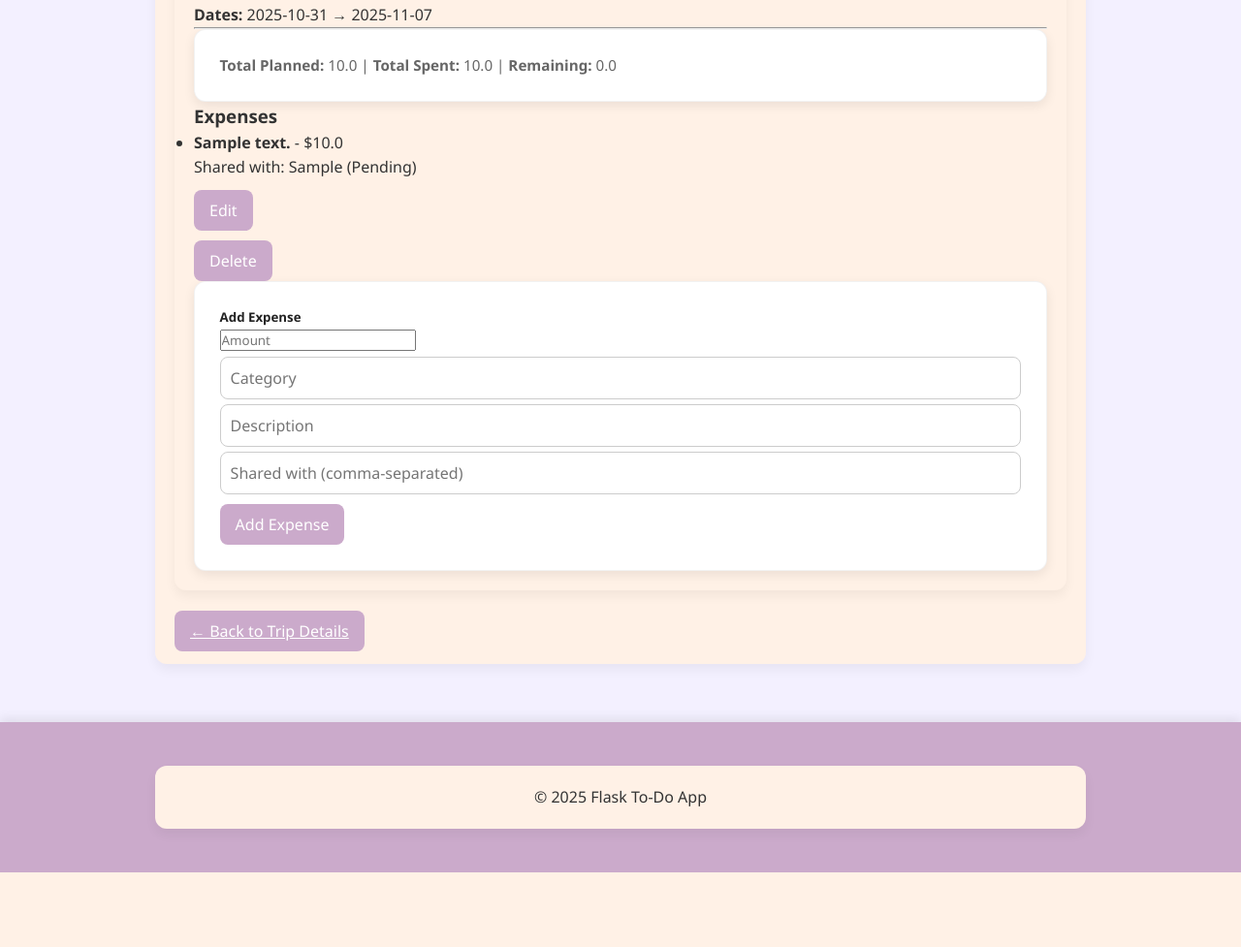
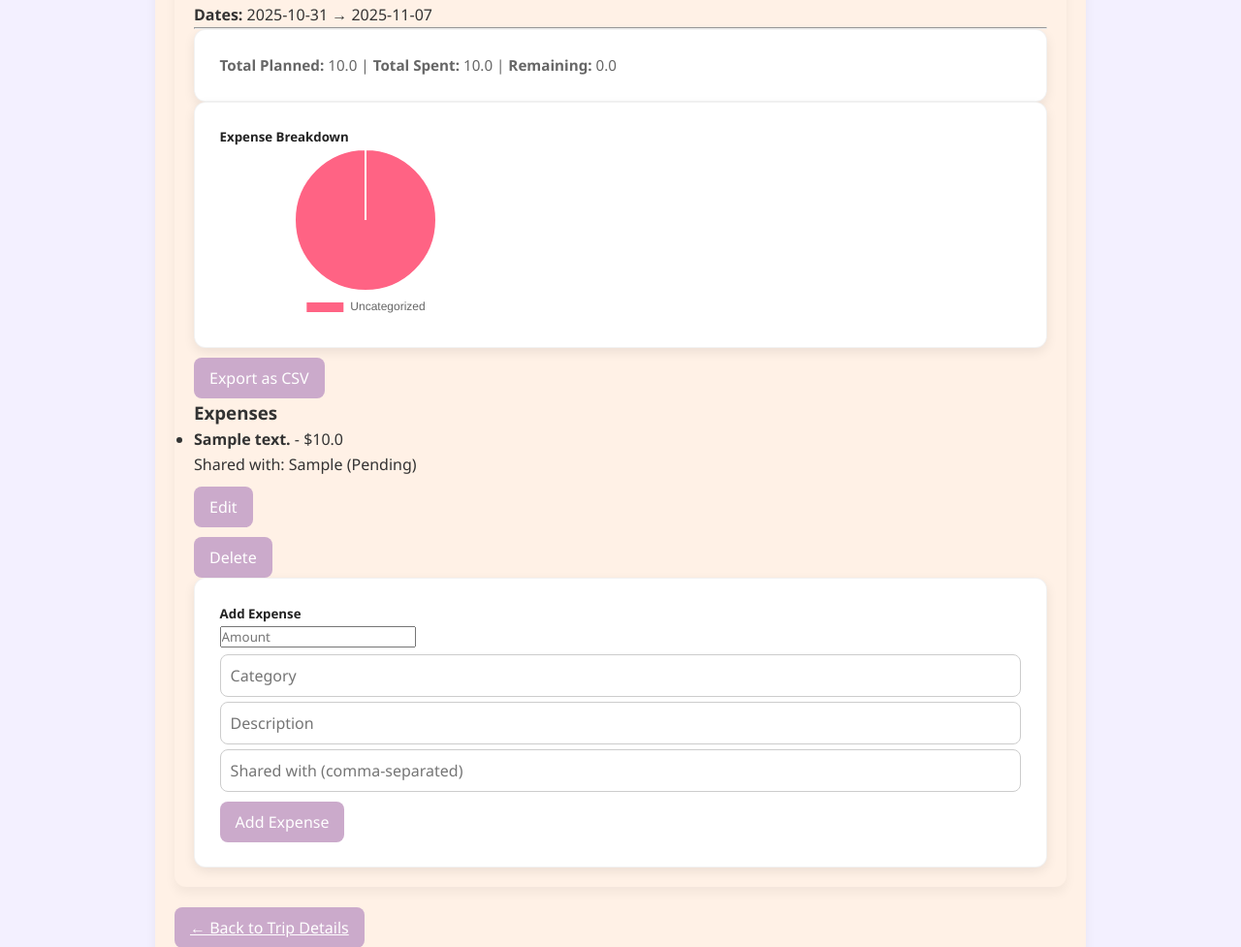
Before and after one commit to lumia-Qcode/JetSetGo, a Flask app: page /trip/1/budget in a window 1280 px wide. Shown: the part 414-1391 px from the top of the page at 97% size. Before the commit the page ends 1314 px from the top, so only its background shows below. Run offline with Flask 3, Linux system fonts and the light colour scheme; data comes from the database, SQL or seed files in the repository; tables that the repository leaves empty hold one stand-in row (values such as "Sample post").

Commit message:
Update budget.html
added import csv file and pie chart in budget

```diff
--- a/app/templates/budget.html
+++ b/app/templates/budget.html
@@ -15,6 +15,19 @@
             <b>Total Spent:</b> {{ trip.budget.total_spent }} |
             <b>Remaining:</b> {{ trip.budget.calculate_remaining() }}
         </p>
+    </div>
+
+    <!-- Chart -->
+    <div class="card p-3 mb-3">
+        <h5>Expense Breakdown</h5>
+        <!-- Reduced canvas size to make the pie chart smaller. -->
+        <!-- Styles and chart options also set maintainAspectRatio=false to respect these dimensions. -->
+        <canvas id="budgetChart" width="300" height="150" style="max-width:300px;max-height:180px;"></canvas>
+    </div>
+
+    <!-- Export CSV Button -->
+    <div class="mb-3">
+        <button type="button" class="btn btn-info" onclick="exportCSV()">Export as CSV</button>
     </div>
 
     <!-- Expenses -->
@@ -74,13 +87,123 @@
         </form>
     </div>
 </div>
-<!---Make a pie chart-->
-<!---Export csv file code-->
+
 <!-- Back to Trip Detail -->
-  <div class="text-end mb-3">
+<div class="text-end mb-3">
     <a href="{{ url_for('trips.trip_detail', trip_id=trip.id) }}" class="btn btn-outline-secondary">
         ← Back to Trip Details
     </a>
-  </div>
+</div>
+
+<script src="https://cdnjs.cloudflare.com/ajax/libs/Chart.js/3.9.1/chart.min.js"></script>
+
+<!-- Server-rendered expenses as JSON to avoid embedding Jinja in JS -->
+<script id="expenses-data" type="application/json"
+    data-trip-title="{{ trip.title|e }}"
+    data-total-spent="{{ trip.budget.total_spent|default(0) }}"
+    data-remaining="{{ trip.budget.calculate_remaining()|default(0) }}">
+[
+{%- for e in trip.budget.expenses %}
+    {{ ({'description': e.description|default(''), 'amount': (e.amount|default(0)), 'category': e.category|default('')})|tojson }}{{ "," if not loop.last else "" }}
+{%- endfor %}
+]
+</script>
+
+<script>
+var categoryData = {};
+var expenses = [];
+
+// Populate categoryData and expenses from server-rendered JSON
+var _dataEl = document.getElementById('expenses-data');
+if (_dataEl) {
+    try {
+        var serverExpenses = JSON.parse(_dataEl.textContent) || [];
+        serverExpenses.forEach(function(expense) {
+            var category = expense.category || 'Uncategorized';
+            var amount = Number(expense.amount) || 0;
+            categoryData[category] = (categoryData[category] || 0) + amount;
+            expenses.push({
+                description: expense.description || '',
+                amount: amount,
+                category: expense.category || ''
+            });
+        });
+    } catch (err) {
+        console.error('Failed to parse expenses JSON', err);
+    }
+}
+
+var labels = Object.keys(categoryData);
+var data = Object.values(categoryData);
+//*************************alizeh************************
+// Create the pie chart. Chart size is reduced by smaller canvas dimensions
+// and disabling maintainAspectRatio so Chart.js will use the canvas size.
+var ctx = document.getElementById('budgetChart').getContext('2d');
+var budgetChart = new Chart(ctx, {
+    type: 'pie',
+    data: {
+        labels: labels,
+        datasets: [{
+            data: data,
+            backgroundColor: [
+                '#FF6384',
+                '#36A2EB',
+                '#FFCE56',
+                '#4BC0C0',
+                '#9966FF',
+                '#FF9F40'
+            ]
+        }]
+    },
+    options: {
+        responsive: true,
+        // Let the chart fill the (smaller) canvas rather than enforcing original aspect ratio
+        maintainAspectRatio: false,
+        plugins: {
+            legend: {
+                position: 'bottom'
+            }
+        }
+    }
+});
+//*************************alizeh************************
+// exportCSV() explanation:
+// - Uses the `expenses` array populated from the server-rendered JSON in
+//   the <script id="expenses-data"> tag. This avoids embedding Jinja inside
+//   JavaScript loops and prevents errors when fields contain quotes/newlines.
+// - Builds a simple CSV with a small header (report title and date range),
+//   a Summary section and an Expenses section. Fields are concatenated with
+//   commas; if you need robust CSV escaping for fields that can contain
+//   commas/quotes/newlines, consider adding a CSV-escape helper that wraps
+//   fields in double-quotes and doubles internal quotes.
+// - The current filename uses the server-side trip title; for stricter
+//   safety you can URL-encode or sanitize the filename (replace spaces, remove
+//   special chars). See the alternative implementation I can add if you'd
+//   like automatic filename sanitization and safer CSV escaping.
+function exportCSV() {
+    var csv = 'Budget Report - {{ trip.title }}\n';
+    csv += 'Date Range: {{ trip.start_date }} to {{ trip.end_date }}\n\n';
+    csv += 'Summary\n';
+    csv += 'Total Planned,{{ trip.budget.total_planned }}\n';
+    csv += 'Total Spent,{{ trip.budget.total_spent }}\n';
+    csv += 'Remaining,{{ trip.budget.calculate_remaining() }}\n\n';
+    csv += 'Expenses\n';
+    csv += 'Description,Amount,Category\n';
+
+    expenses.forEach(function(expense) {
+        // Note: this simple concatenation assumes fields do not contain commas or quotes.
+        csv += (expense.description || '') + ',' + (expense.amount || '') + ',' + (expense.category || '') + '\n';
+    });
+
+    var element = document.createElement('a');
+    element.setAttribute('href', 'data:text/csv;charset=utf-8,' + encodeURIComponent(csv));
+    // Filename uses the trip title; consider sanitizing for production.
+    element.setAttribute('download', '{{ trip.title }}_budget.csv');
+    element.style.display = 'none';
+    document.body.appendChild(element);
+    element.click();
+    document.body.removeChild(element);
+}
+</script>
 
 {% endblock %}
```
